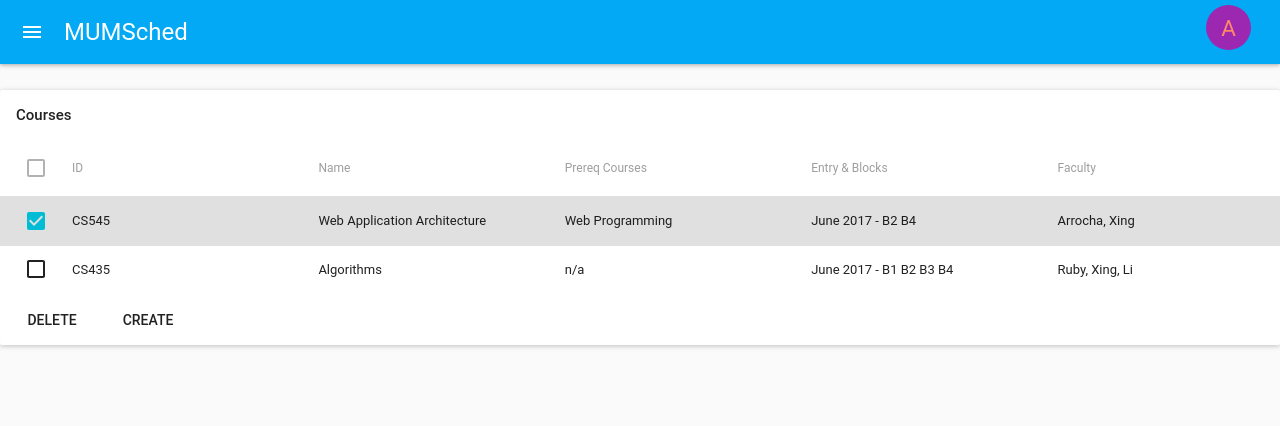
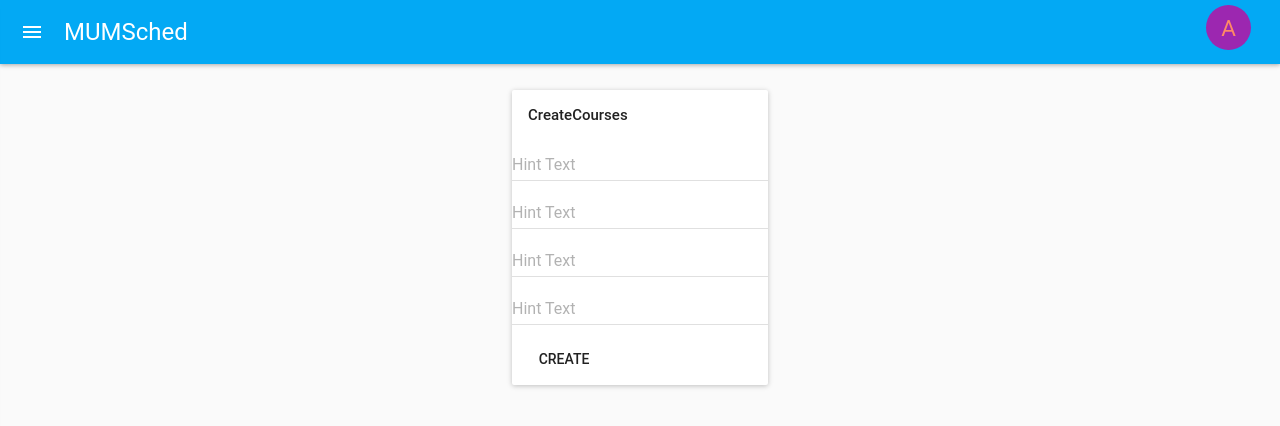
Before and after one commit to wudizhuo/MUMSched, a React app: page / in a window 1280 px wide. Shown: the top 426 px of the page. Built offline with nearby package versions, Linux system fonts and the light colour scheme; what react-tap-event-plugin would draw is missing.

Commit message:
add Create Course

```diff
--- a/package.json
+++ b/package.json
@@ -65,6 +65,7 @@
   },
   "dependencies": {
     "react": "^0.14.7",
-    "react-dom": "^0.14.7"
+    "react-dom": "^0.14.7",
+    "react-router-dom": "^4.1.1"
   }
 }
--- a/src/App.js
+++ b/src/App.js
@@ -2,6 +2,7 @@ import React, {Component} from 'react';
 import Header from './Header';
 import Login from './Login';
 import Courses from './Courses';
+import CreateCourses from './CreateCourses';
 import AppNav from './AppNav';
 import MuiThemeProvider from 'material-ui/styles/MuiThemeProvider';
 
@@ -14,7 +15,8 @@ class App extends Component {
         <AppNav ref="leftNav" />
         <Header onTouchTap={this._onLeftIconButtonTouchTap.bind(this)} onLogin={this._showSnackbar.bind(this)}/>
         {/*<Login/>*/}
-        <Courses/>
+        {/*<Courses/>*/}
+        <CreateCourses/>
       </div>
     </MuiThemeProvider>
     );
--- /dev/null
+++ b/src/CreateCourses.js
@@ -0,0 +1,54 @@
+import React, {Component} from "react";
+import {Card, CardActions, CardHeader} from "material-ui/Card";
+import FlatButton from "material-ui/FlatButton";
+import TextField from "material-ui/TextField";
+
+class CreateCourses extends Component {
+  render() {
+    return (
+      <div style={styles.container}>
+        <Card>
+          <CardHeader
+            title="CreateCourses"
+          />
+          <div>
+            <TextField
+              hintText="Hint Text"
+            /><br />
+            <TextField
+              hintText="Hint Text"
+            /><br />
+            <TextField
+              hintText="Hint Text"
+            /><br />
+            <TextField
+              hintText="Hint Text"
+            /><br />
+
+          </div>
+
+          <CardActions>
+            <FlatButton label="Create"/>
+          </CardActions>
+        </Card>
+      </div>
+    )
+  }
+}
+
+var styles = {
+  container: {
+    display: 'flex',
+    justifyContent: 'center',
+    flexDirection: 'column',
+    alignItems: 'center',
+    paddingTop: '2%',
+  },
+  listItem: {
+    width: '60vw',
+    display: 'flex',
+    flexDirection: 'row',
+  },
+}
+
+export default CreateCourses;
```
